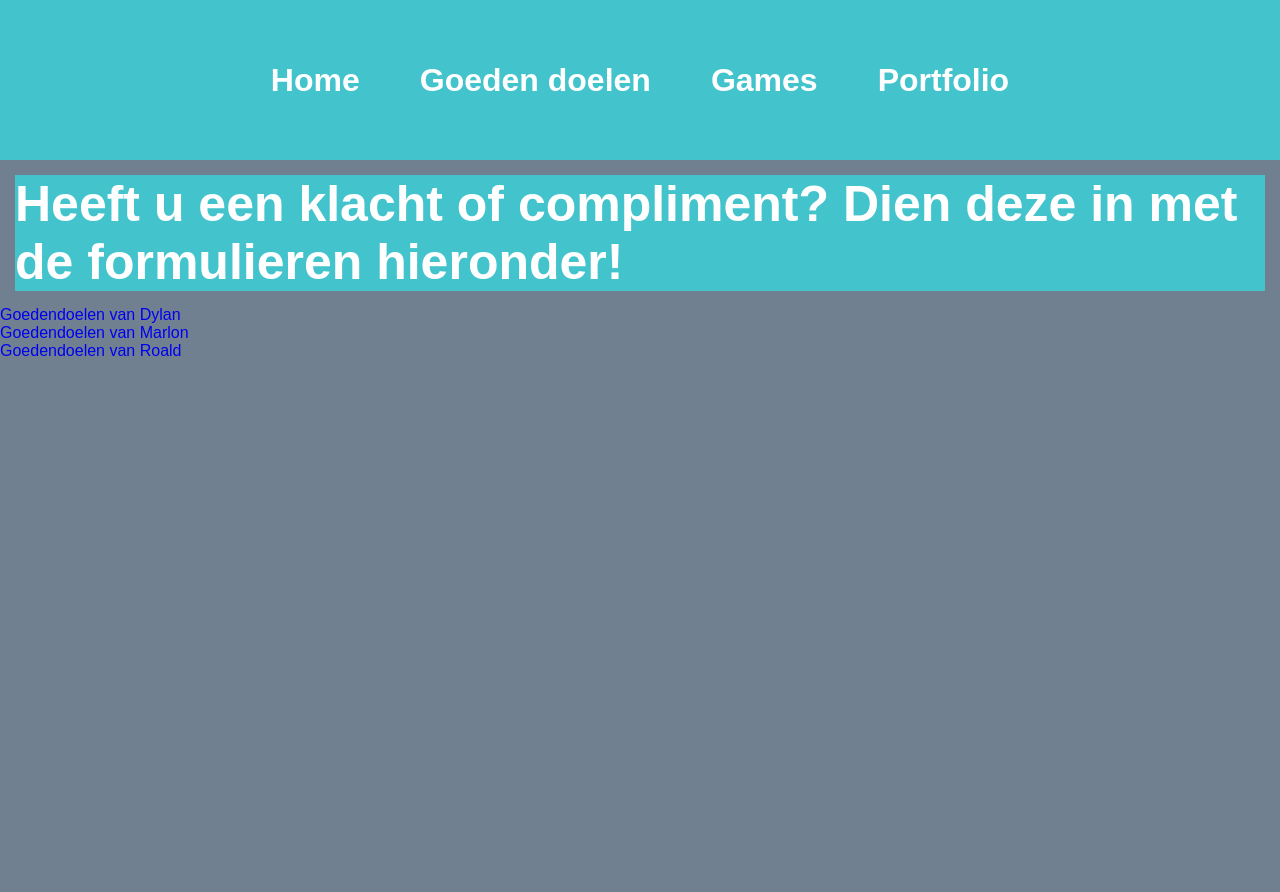
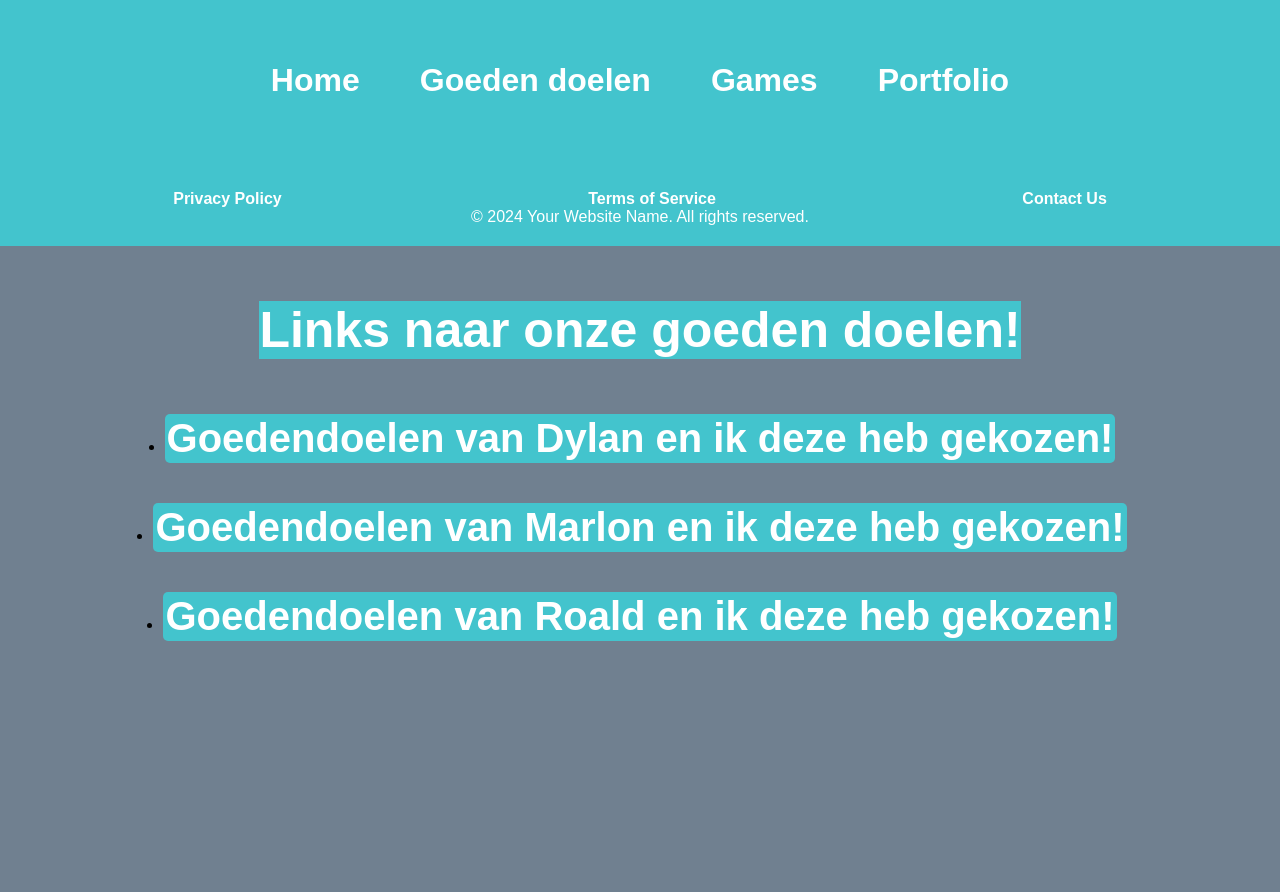
Before and after one commit to Dylanvanschouwen/Project-02-2023-2024, a PHP site: page /links-goedendoelen.php in a window 1280 px wide. Before the commit the page ends 356 px from the top, so only its background shows below. Run offline with PHP 8.4, Linux system fonts and the light colour scheme.

Commit message:
goede doelen links

```diff
--- a/Include/Footer.php
+++ b/Include/Footer.php
@@ -1,4 +1,9 @@
 <!-- Footer that'll be on every page -->
 <footer>
-
+<div class="footer-links">
+        <a href="privacy-policy.html">Privacy Policy</a>
+        <a href="terms-of-service.html">Terms of Service</a>
+        <a href="contact-us.html">Contact Us</a>
+    </div>
+    <p>&copy; 2024 Your Website Name. All rights reserved.</p>
 </footer>
--- a/Webpages/Game-Dylan.php
+++ b/Webpages/Game-Dylan.php
@@ -5,12 +5,10 @@
     <meta name="viewport" content="width=device-width, initial-scale=1.0">
     <title>Document</title>
     <link rel="stylesheet" href="stylesheet.css">
-    <?php
-    include ('../Include/navbar.php');
-    include ('../Include/footer.php');
-    ?>
+    <?php include ('../Include/navbar.php'); ?>
 </head>
 <body>
 
 </body>
+<?php     include ('../Include/footer.php'); ?>
 </html>
--- a/Webpages/Index.php
+++ b/Webpages/Index.php
@@ -7,14 +7,14 @@
         <link rel="stylesheet" href="stylesheet.css">
     <?php
     include ('../Include/navbar.php');
-    include ('../Include/footer.php');
     ?>
 </head>
 <body>
     <h1>Our games</h1>
         <img src="img./team-trees.png" alt="Roald game">
         <img src="img./team-trees.png" alt="Marlon game">
-        <img src="img./team-trees.png" alt="Dylan game"> <br>
+        <img src="img./team-trees.png" alt="Dylan game">
+        <br>
     <a href="uitleg game R">Game explanation</a>
     <a href="uitleg game M">Game explanation</a>
     <a href="uitleg game D">Game explanation</a>
@@ -32,4 +32,5 @@
     <p>we're students at the TCR college in Rotterdam, our assignment <br>
     for this period was to make a game in javascript for charity.</p>
 </body>
+<?php     include ('../Include/footer.php'); ?>
 </html>
--- a/Webpages/links-goedendoelen.php
+++ b/Webpages/links-goedendoelen.php
@@ -3,7 +3,7 @@
 <head>
     <meta charset="UTF-8">
     <meta name="viewport" content="width=device-width, initial-scale=1.0">
-    <title>Links naar goede doelen</title>
+    <title>Links to our chosen charities</title>
     <link rel="stylesheet" href="stylesheet.css">
     <?php
     include ('../Include/navbar.php');
@@ -12,16 +12,15 @@
 </head>
 <body>
 <!-- Main code -->
-<main id="klachtpage_main">
-    <header id="klachtpage_header">
-        <h1>Heeft u een klacht of compliment? Dien deze in met de formulieren hieronder!</h1>
+<main id="goedendoelen_main">
+    <header id="goedendoelen_header">
+        <h1>Links naar onze goeden doelen!</h1>
     </header>
-
     <section>
-        <ul id="klachtpage_list">
-            <li><a href="goedendoelen-Dylan.php">Goedendoelen van Dylan</a></li>
-            <li><a href="goedendoelen-marlon.php">Goedendoelen van Marlon</a></li>
-            <li><a href="goedendoelen-Roald.php">Goedendoelen van Roald</a></li>
+        <ul id="goedendoelen_list">
+            <li><a href="goedendoelen-Dylan.php">Goedendoelen van Dylan en ik deze heb gekozen!</a></li>
+            <li><a href="goedendoelen-marlon.php">Goedendoelen van Marlon en ik deze heb gekozen!</a></li>
+            <li><a href="goedendoelen-Roald.php">Goedendoelen van Roald en ik deze heb gekozen!</a></li>
         </ul>
     </section>
 </main>
--- a/Webpages/stylesheet.css
+++ b/Webpages/stylesheet.css
@@ -29,7 +29,26 @@ nav a {
     color: white;
     text-decoration: none;
 }
-/* Css Footer */
+/* CSS Footer */
+footer {
+    background-color: #43C4CD;
+    padding: 20px;
+    color: white;
+    text-align: center;
+}
+.footer-links {
+    display: flex;
+    justify-content: space-around;
+    margin-top: 10px;
+}
+.footer-links a {
+    color: white;
+    text-decoration: none;
+    font-weight: bold;
+}
+.footer-links a:hover {
+    text-decoration: underline;
+}
 
 .gdh1{
     display: flex;
@@ -68,3 +87,64 @@ a{
 display: flex;
 font-family: Arial, Helvetica, sans-serif;
 justify-content: space-between;}
+
+
+/* Css goededoelen page */
+#goedendoelen_main {
+    min-height: 75.8vh;
+}
+#goedendoelen_header {
+    width: 100vw;
+    display: flex;
+    justify-content: center;
+    margin-top: 5vh;
+    margin-bottom: 5vh;
+}
+#goedendoelen_list {
+    display: flex;
+    flex-direction: column;
+    text-align: center;
+    align-items: center;
+}
+#goedendoelen_list a {
+    font-weight: bold;
+    color: white;
+    background-color: #43C4CD;
+    padding: 2px;
+    border-radius: 5px;
+    font-size: 40px;
+}
+#goedendoelen_list li {
+    margin-bottom: 5vh;
+}
+/* Css marlon game page */
+
+#game-container {
+    position: absolute;
+    width: 100%;
+    height: 100%;
+    background: linear-gradient(to bottom, #87CEEB, #1E90FF);
+  }
+
+  .orb {
+    position: absolute;
+    width: 50px;
+    height: 50px;
+    border-radius: 50%;
+    cursor: pointer;
+  }
+
+  #resetButton {
+    position: absolute;
+    top: 10px;
+    left: 10px;
+    font-size: 16px;
+    cursor: pointer;
+  }
+
+  #score {
+    position: absolute;
+    top: 10px;
+    right: 10px;
+    font-size: 16px;
+  }
```
Also changed, not shown: Webpages/Game-Marlon.php (+5 -53 lines), Webpages/Game-uitleg-Dylan.php (+17 -0 lines), Webpages/Game-uitleg-Marlon.php (+17 -0 lines), Webpages/Game-uitleg-Roald.php (+17 -0 lines), Webpages/Goedendoelen-Dylan.php (+5 -4 lines), Webpages/Goedendoelen-Marlon.php (+7 -7 lines), Webpages/Goedendoelen-Roald.php (+5 -4 lines), Webpages/game-Roald.php (+5 -4 lines), Webpages/links-games.php (+6 -5 lines), Images/team-trees.png (renamed from Webpages/img/team-trees.png).
